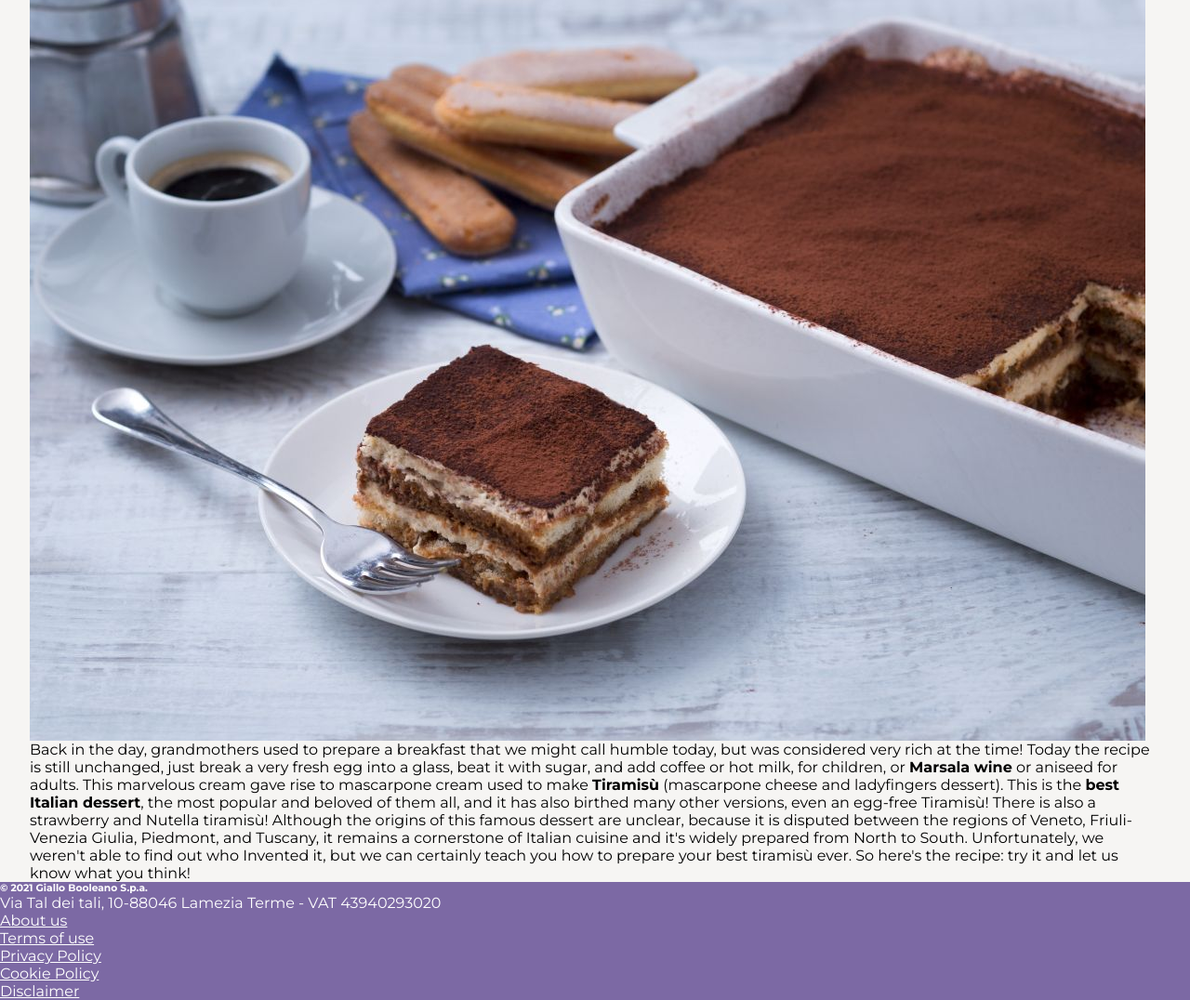
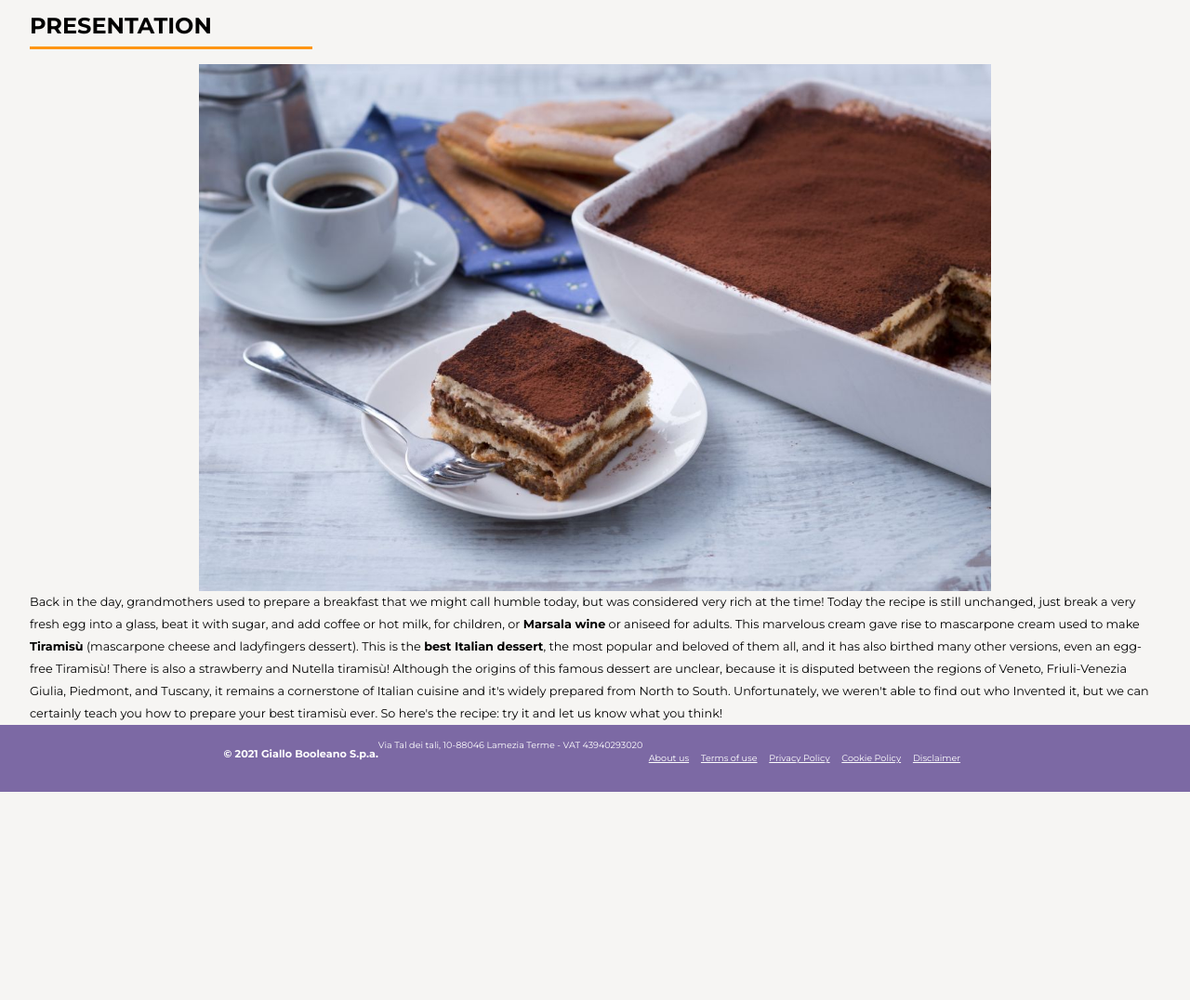
Before and after one commit to deca-francesco/htmlcss-responsive-layout, a plain HTML site: page index.html in a window 1280 px wide. Shown: the part 660-1736 px from the top of the page at 93% size. After the commit the page ends 1512 px from the top, so only its background shows below. Drawn offline with Linux system fonts and the light colour scheme.

Commit message:
UPDATE: footer

```diff
--- a/assets/css/style.css
+++ b/assets/css/style.css
@@ -38,6 +38,10 @@ img {
 
 .box-shadow {
     box-shadow: 0px 0px 10px 0px rgba(0,0,0,0.5);
+}
+
+.d-flex {
+    display: flex;
 }
 
 .container {
@@ -157,7 +161,7 @@ main {
         }
 
         a {
-            padding: 0.5rem 1rem;
+            padding: 0.5rem 0.7rem;
             background-color: var(--gia-light);
             border-radius: 1rem;
             margin: 1rem 0;
@@ -168,9 +172,20 @@ main {
     section#presentation {
 
         .divider {
-            color: var(--gia-primary);
+            background-color: var(--gia-primary);
             height: 3px;
-            width: 10%;
+            width: 25%;
+            margin: 0.5rem 0 1rem;
+        }
+
+        img {
+            width: 70%;
+            margin: auto;
+        }
+
+        p {
+            font-size: 0.8rem;
+            line-height: 1.5rem;
         }
 
     }
@@ -182,9 +197,25 @@ main {
 footer {
     background-color: var(--gia-secondary);
     color: var(--gia-light);
+    font-size: 0.6rem;
+    flex-wrap: wrap;
+    padding: 1rem;
+    justify-content: center;
+
+    h3 {
+        padding: 0.5rem 0;
+    }
+
+    ul {
+        flex-wrap: wrap;
+        justify-content: center;
+        padding: 0.5rem 0;
+    }
 
     li a {
         color: var(--gia-light);
+        padding: 0 0.4rem;
+        line-height: 1.5rem;
     }
 }
 /* #endregion Footer */
--- a/index.html
+++ b/index.html
@@ -47,7 +47,7 @@
         <section id="socials">
             <div class="container">
                 <div class="row">
-                    <div class="col-12">
+                    <div class=" d-flex col-12">
                         <a href="#" class="box-shadow"><i class="fa-brands fa-facebook" style="color: #1a77f3;"></i></a>
                         <a href="#" class="box-shadow"><i class="fa-brands fa-twitter" style="color: #009eff;"></i></a>
                         <a href="#" class="box-shadow"><i class="fa-brands fa-instagram" style="color: #e082b0;"></i></a>
@@ -86,10 +86,10 @@
             <!-- /.container -->
         </section>
     </main>
-    <footer>
-        <h6>&copy; 2021 Giallo Booleano S.p.a.</h6>
+    <footer class="d-flex">
+        <h3>&copy; 2021 Giallo Booleano S.p.a.</h3>
         <div class="address">Via Tal dei tali, 10-88046 Lamezia Terme - VAT 43940293020</div>
-        <ul class="list-unstyled">
+        <ul class="list-unstyled d-flex">
             <li><a href="#">About us</a></li>
             <li><a href="#">Terms of use</a></li>
             <li><a href="#">Privacy Policy</a></li>
```
